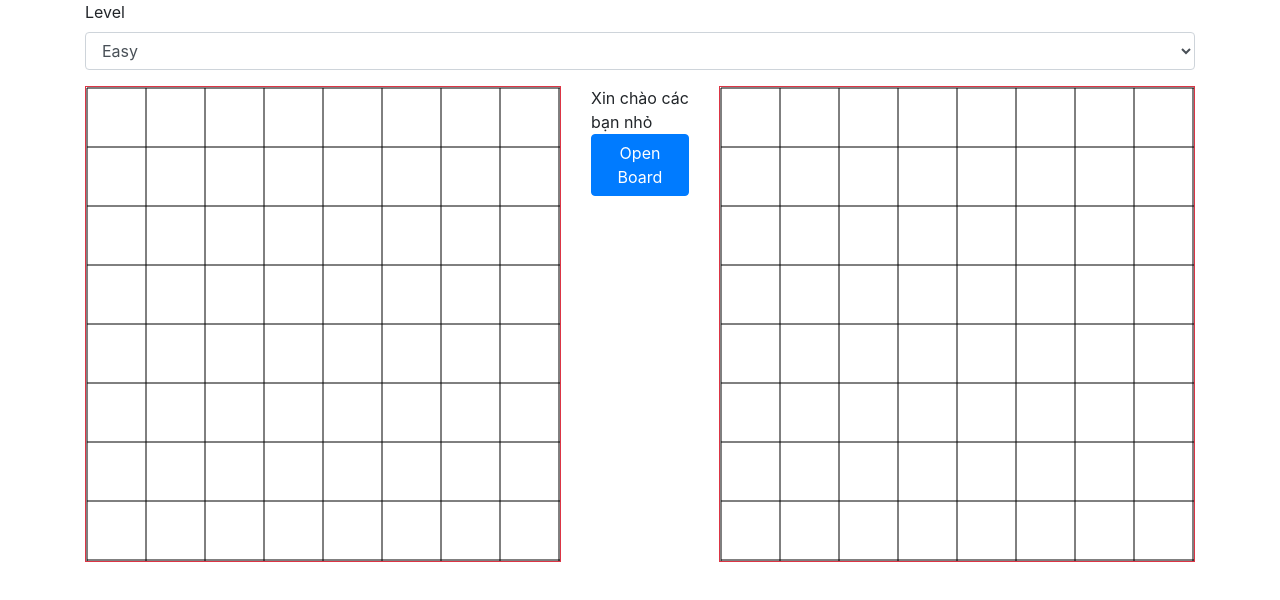
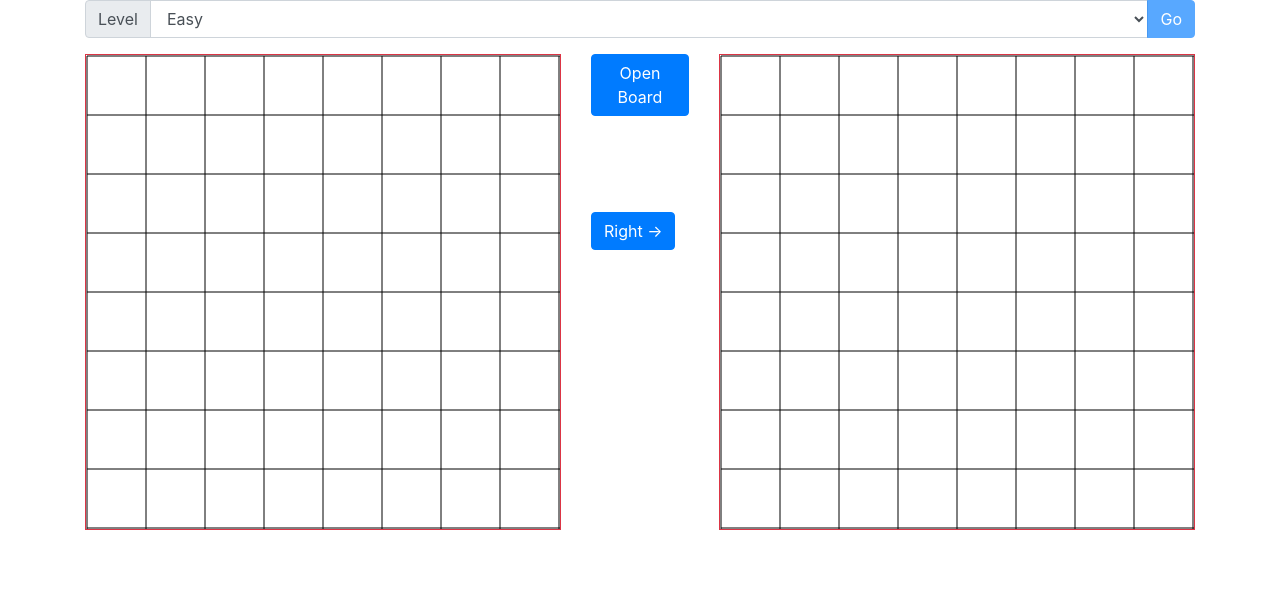
Before and after one commit to kiendepzai99/Train-Your-Brain, a React (Create React App) app in the folder web-ui/: page /knight-tour in a window 1280 px wide. Shown: the top 600 px of the page. Built offline with nearby package versions, Linux system fonts and the light colour scheme.

Commit message:
Use store in knight tour game

```diff
--- a/web-ui/public/index.html
+++ b/web-ui/public/index.html
@@ -9,7 +9,6 @@
       name="description"
       content="Web site created using create-react-app"
     />
-    <link rel="apple-touch-icon" href="%PUBLIC_URL%/logo192.png" />
     <!--
       manifest.json provides metadata used when your web app is installed on a
       user's mobile device or desktop. See https://developers.google.com/web/fundamentals/web-app-manifest/
--- a/web-ui/src/App.js
+++ b/web-ui/src/App.js
@@ -5,9 +5,12 @@ import NotFound from "./component/error/NotFound";
 import KnightTour from "./component/games/KnightTour";
 import React from "react";
 import Sudoku from "./component/games/Sudoku";
+import {Provider} from "react-redux";
+import store from "./store";
 
 function App() {
     return (
+        <Provider store={store}>
             <BrowserRouter>
                 <Switch>
                     <Route exact path={"/"} component={Home}/>
@@ -16,6 +19,7 @@ function App() {
                     <Route path="/" component={NotFound}/>
                 </Switch>
             </BrowserRouter>
+        </Provider>
     )
 }
 
--- /dev/null
+++ b/web-ui/src/component/LevelBox.js
@@ -0,0 +1,50 @@
+import React, {useState} from "react";
+import {Button, Col, Form, InputGroup} from "react-bootstrap";
+import GameLevel from "../constants/GameLevel";
+import {useDispatch, useSelector} from "react-redux";
+
+export default function LevelBox() {
+    const [localLevel, setLocalLevel] = useState(GameLevel.EASY)
+
+    const dispatch = useDispatch();
+    const globalLevel = useSelector(state => {
+        return state.games.KnightTour.level
+    })
+
+    const handleLevelChange = (event) => {
+        setLocalLevel(event.target.value)
+    }
+
+    const handleUpdateLevel = () => {
+        const action = {
+            type: 'test',
+            payload: {
+                level: localLevel
+            }
+        }
+        dispatch(action)
+    }
+
+    return (
+        <Col>
+            <Form>
+                <Form.Group>
+                    <InputGroup>
+                        <InputGroup.Prepend>
+                            <InputGroup.Text>Level</InputGroup.Text>
+                        </InputGroup.Prepend>
+                        <Form.Control as="select" value={localLevel} onChange={handleLevelChange}>
+                            <option value={GameLevel.EASY}>{GameLevel.EASY}</option>
+                            <option value={GameLevel.MEDIUM}>{GameLevel.MEDIUM}</option>
+                            <option value={GameLevel.HARD}>{GameLevel.HARD}</option>
+                            <option value={GameLevel.EXPERT}>{GameLevel.EXPERT}</option>
+                        </Form.Control>
+                        <InputGroup.Append>
+                            <Button onClick={handleUpdateLevel} disabled={localLevel === globalLevel}>Go</Button>
+                        </InputGroup.Append>
+                    </InputGroup>
+                </Form.Group>
+            </Form>
+        </Col>
+    )
+}
--- a/web-ui/src/component/games/KnightTour.js
+++ b/web-ui/src/component/games/KnightTour.js
@@ -1,41 +1,33 @@
 import React from "react";
 import KnightTourBox from "./KnightTourBox";
-import GameLevel from "../../constants/GameLevel";
-import {Button, Col, Container, Form, Row} from "react-bootstrap";
+import {Button, Col, Container, Row} from "react-bootstrap";
 import KnightTourPG from "./KnightTourPG";
+import {useSelector} from "react-redux";
+import LevelBox from "../LevelBox";
 
 export default function KnightTour() {
-    const [gameLevel, setGameLevel] = React.useState(GameLevel.EASY);
+    const level = useSelector(state => {
+        return state.games.KnightTour.level;
+    })
+
+    console.log(level);
 
     return (
         <Container>
             <Row>
-                <Col>
-                    <Form>
-                        <Form.Group>
-                            <Form.Label>
-                                Level
-                            </Form.Label>
-                            <Form.Control as="select">
-                                <option>{GameLevel.EASY}</option>
-                                <option>{GameLevel.MEDIUM}</option>
-                                <option>{GameLevel.HARD}</option>
-                                <option>{GameLevel.EXPERT}</option>
-                            </Form.Control>
-                        </Form.Group>
-                    </Form>
-                </Col>
+                <LevelBox/>
             </Row>
             <Row className="justify-content-around">
                 <Col>
-                    <KnightTourPG level={gameLevel}/>
+                    <KnightTourPG level={level}/>
                 </Col>
                 <Col>
-                    Xin chào các bạn nhỏ
                     <Button>Open Board</Button>
+                    <br/><br/><br/><br/><br/>
+                    <Button>Right -></Button>
                 </Col>
                 <Col>
-                    <KnightTourBox level={gameLevel}/>
+                    <KnightTourBox level={level}/>
                 </Col>
             </Row>
         </Container>
--- a/web-ui/src/index.js
+++ b/web-ui/src/index.js
@@ -4,14 +4,10 @@ import './index.css';
 import App from './App';
 import reportWebVitals from './reportWebVitals';
 import 'bootstrap/dist/css/bootstrap.min.css';
-import {Provider} from "react-redux";
-import store from "./store";
 
 ReactDOM.render(
     <React.StrictMode>
-        <Provider store={store}>
-            <App/>
-        </Provider>
+        <App/>
     </React.StrictMode>, document.getElementById('root')
 );
 
--- a/web-ui/src/reducer.js
+++ b/web-ui/src/reducer.js
@@ -1,9 +1,26 @@
-export default function rootReducer(state, action) {
-    switch (action) {
+import GameLevel from "./constants/GameLevel";
+
+const initState = {
+    games: {
+        KnightTour: {
+            level: GameLevel.EASY
+        }
+    }
+}
+
+export default function rootReducer(state = initState, action) {
+    // console.log("Reducer called")
+    switch (action.type) {
         case "test":
             return {
                 ...state,
-                greeting: "halo"
+                games: {
+                    ...state.games,
+                    KnightTour: {
+                        ...state.games.KnightTour,
+                        level: action.payload.level
+                    }
+                }
             }
         default:
             return state;
--- /dev/null
+++ b/web-ui/src/service/CanvasService.js
@@ -0,0 +1,19 @@
+import Point from "../utils/Point";
+
+const getPosition = (canvas, event, isDebug = false) => {
+    const rect = canvas.getBoundingClientRect();
+    const x = event.clientX - rect.left;
+    const y = event.clientY - rect.top;
+
+    const point = new Point(x, y);
+    const xy = point.toPosition();
+    if (isDebug) console.log(xy);
+
+    return xy;
+}
+
+const canvasService = {
+    getPosition
+}
+
+export default canvasService;
--- a/web-ui/src/utils/Position.js
+++ b/web-ui/src/utils/Position.js
@@ -9,6 +9,7 @@ export default class Position {
     }
 
     compareTo(position) {
+        if (position === null || position === undefined || !(position instanceof Position)) return false;
         return this.row === position.row && this.col === position.col;
     }
 }
```
Also changed, not shown: web-ui/src/component/games/KnightTourPG.js (+33 -90 lines), web-ui/public/manifest.json, 1 other file (tests, documents, lock files or other folders). Lines whose indentation alone changed are shown as unchanged.
